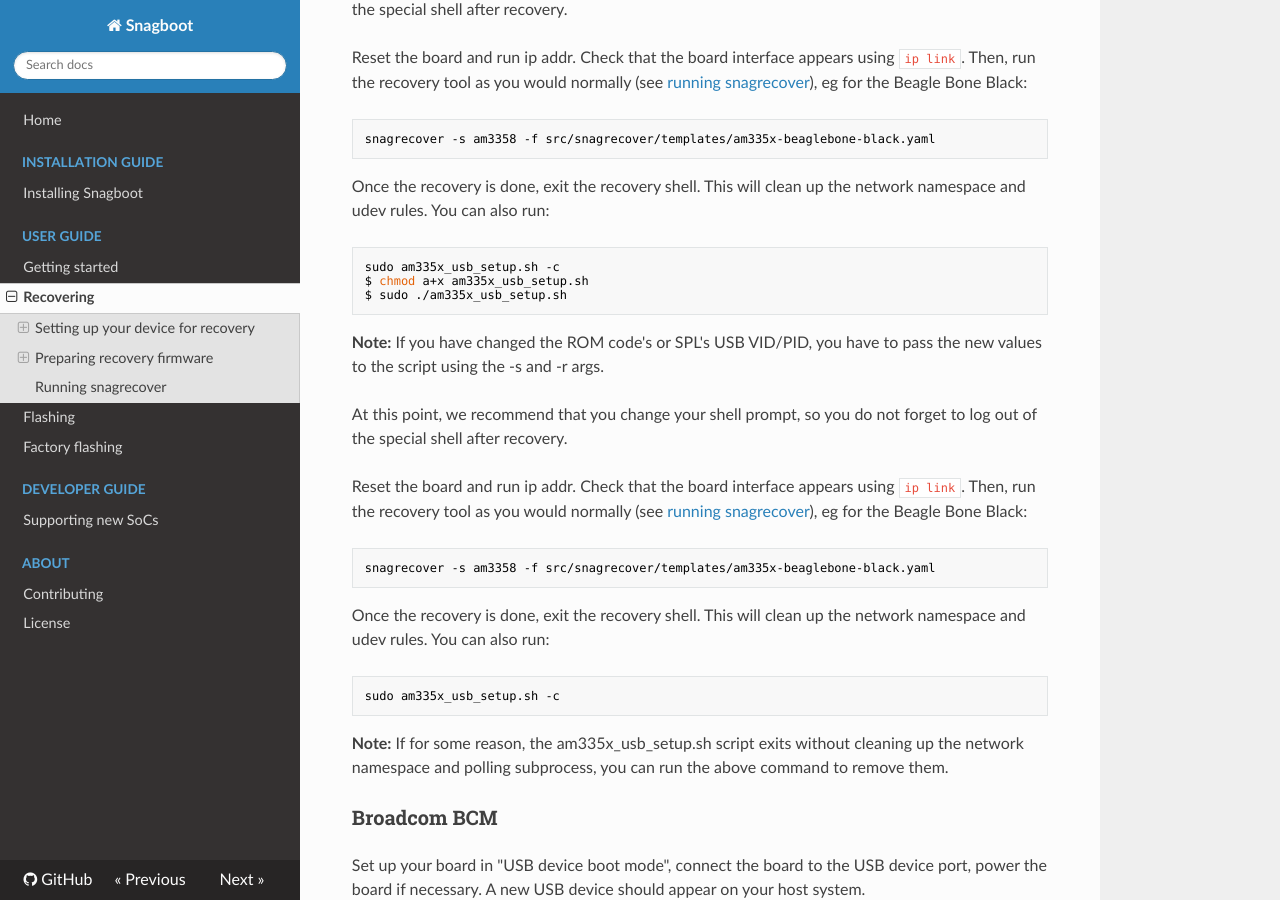
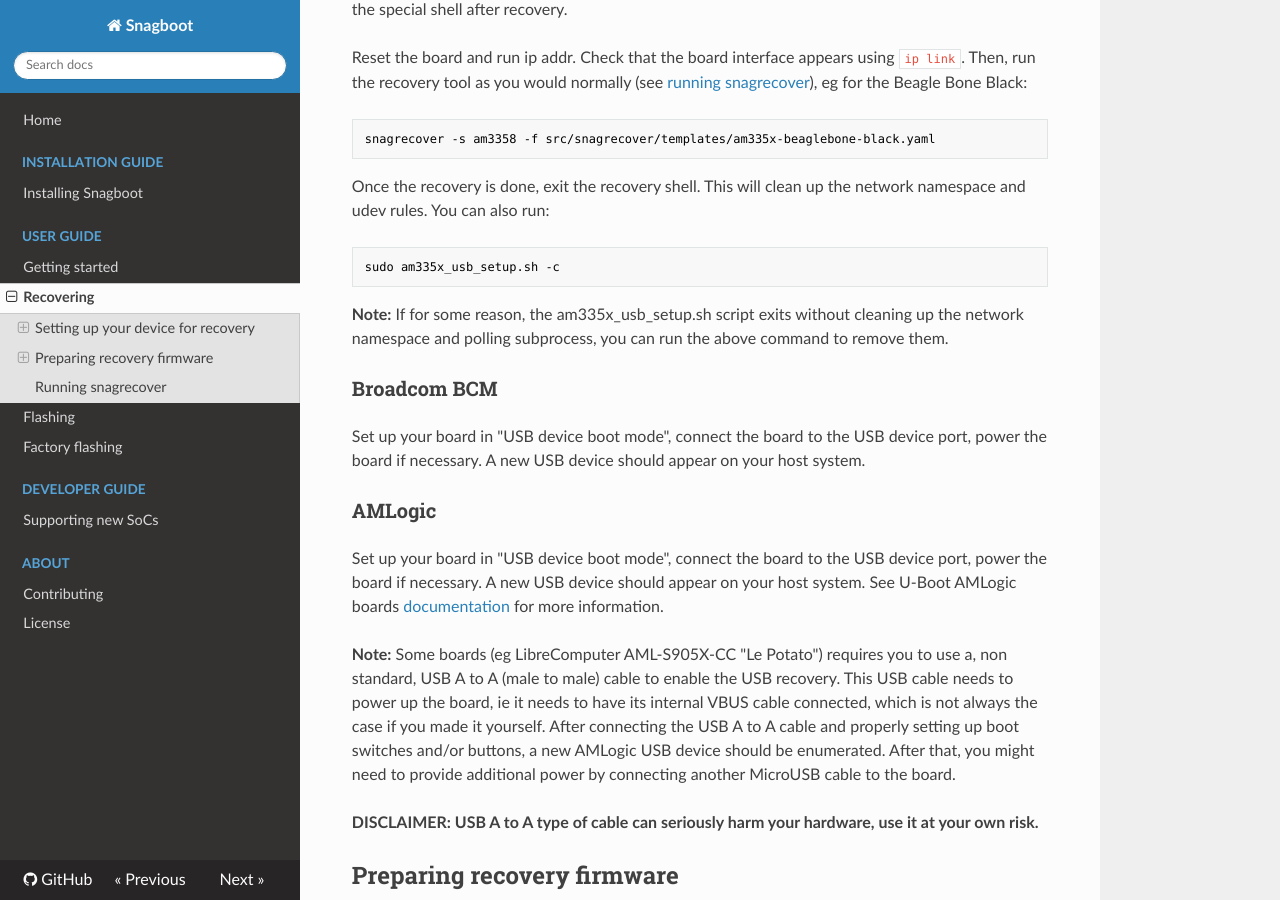
Before and after one commit to bootlin/snagboot, an MkDocs documentation site: the page built from docs/snagrecover.md, in a window 1280 px wide and 900 px high, scrolled down 3008 px. Built offline with MkDocs 1.6.1, drawn with Linux system fonts in a browser that asks for light colours; nearby versions of some CDN libraries.

Commit message:
docs: snagrecover: Remove duplicated paragraphs
Signed-off-by: Romain Gantois <romain.gantois@bootlin.com>

````diff
--- a/docs/snagrecover.md
+++ b/docs/snagrecover.md
@@ -125,29 +125,6 @@ polling subprocess.
 
 ```bash
 $ snagrecover --am335x-setup > am335x_usb_setup.sh
-$ chmod a+x am335x_usb_setup.sh
-$ sudo ./am335x_usb_setup.sh
-```
-
-**Note:** If you have changed the ROM code's or SPL's USB VID/PID, you have to
-pass the new values to the script using the -s and -r args.
-
-At this point, we recommend that you change your shell prompt, so you do not
-forget to log out of the special shell after recovery.
-
-Reset the board and run ip addr. Check that the board interface appears using
-`ip link`. Then, run the recovery tool as you would normally (see [running
-snagrecover](snagrecover.md)), eg for the Beagle Bone Black:
-
-```bash
-snagrecover -s am3358 -f src/snagrecover/templates/am335x-beaglebone-black.yaml
-```
-
-Once the recovery is done, exit the recovery shell. This will clean up the
-network namespace and udev rules. You can also run:
-
-```bash
-sudo am335x_usb_setup.sh -c
 $ chmod a+x am335x_usb_setup.sh
 $ sudo ./am335x_usb_setup.sh
 ```
````
